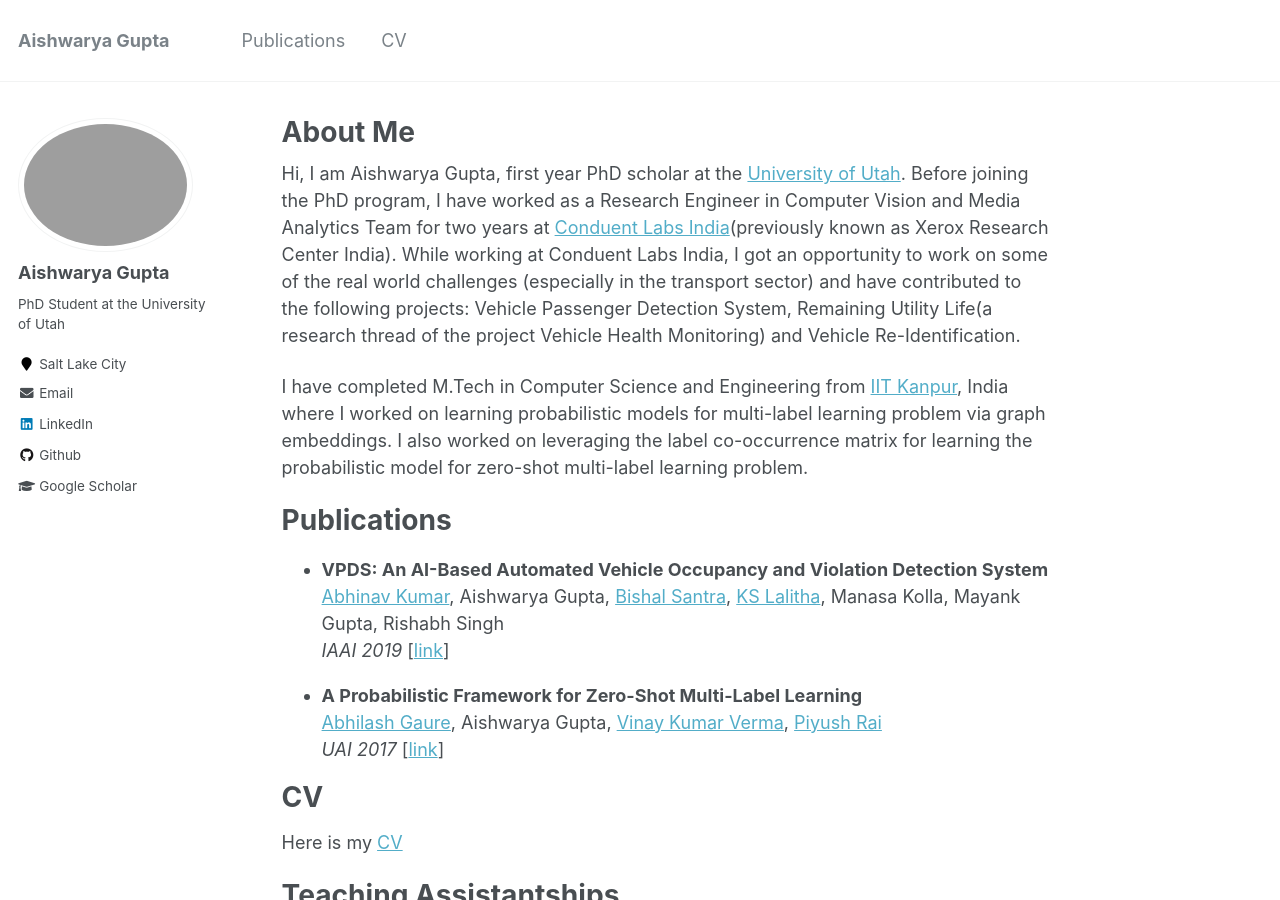
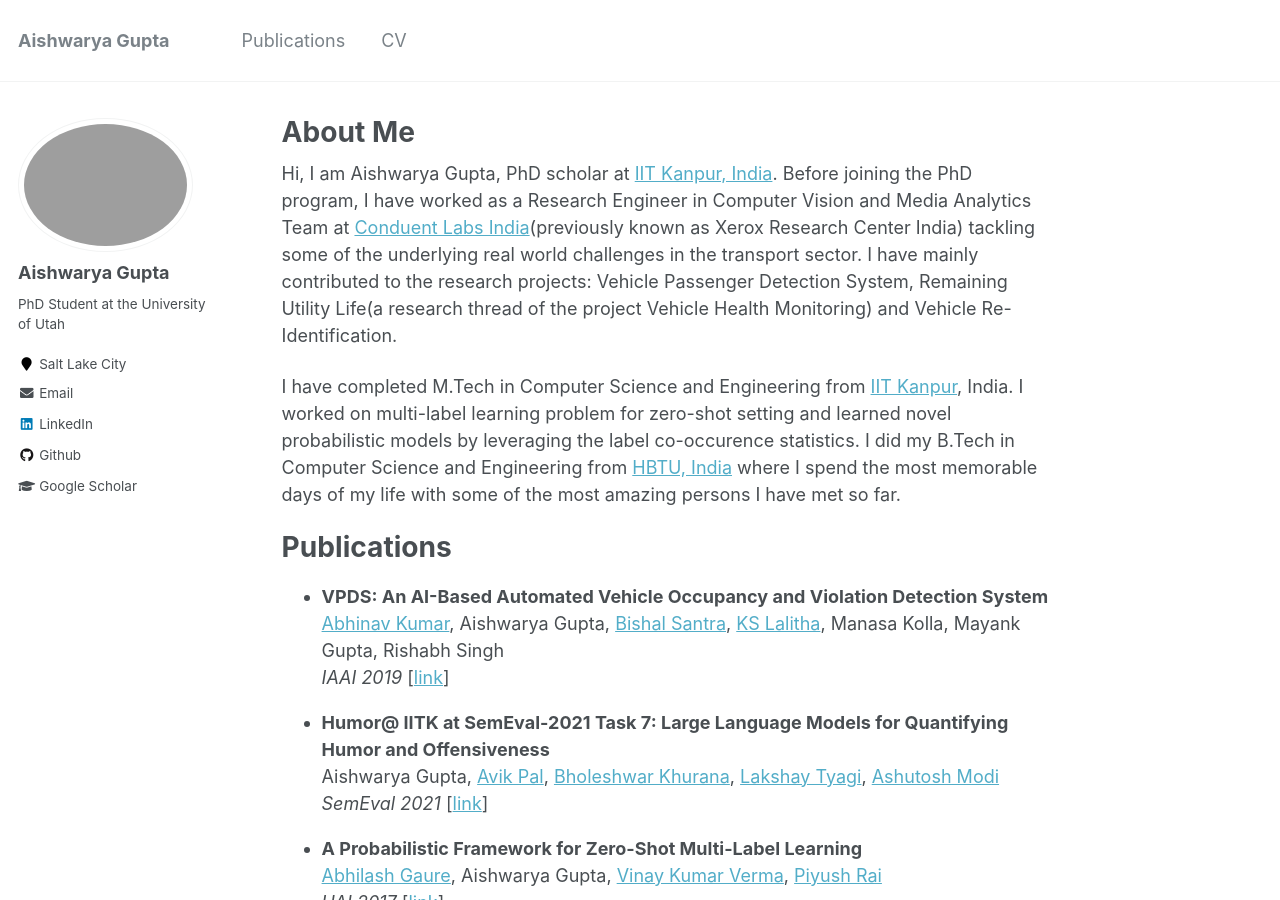
Before and after one commit to aishgupta/aishgupta.github.io, a Jekyll site: the page built from _pages/about.md, in a window 1280 px wide and 900 px high. Built offline with Jekyll 4.4.1, drawn with Linux system fonts in a browser that asks for light colours.

Commit message:
updated intro, added new cv and semevalpdf

```diff
--- a/_pages/about.md
+++ b/_pages/about.md
@@ -8,9 +8,9 @@ redirect_from:
   - /about.html
 ---
 
-Hi, I am Aishwarya Gupta, first year PhD scholar at the [University of Utah](https://www.utah.edu/). Before joining the PhD program, I have worked as a Research Engineer in Computer Vision and Media Analytics Team for two years at [Conduent Labs India](https://www.conduent.com/innovation/conduent-labs/conduent-labs-india/)(previously known as Xerox Research Center India). While working at Conduent Labs India, I got an opportunity to work on some of the real world challenges (especially in the transport sector) and have contributed to the following projects: Vehicle Passenger Detection System, Remaining Utility Life(a research thread of the project Vehicle Health Monitoring) and Vehicle Re-Identification.
+Hi, I am Aishwarya Gupta, PhD scholar at [IIT Kanpur, India](https://www.iitk.ac.in/). Before joining the PhD program, I have worked as a Research Engineer in Computer Vision and Media Analytics Team at [Conduent Labs India](https://www.conduent.com/innovation/conduent-labs/conduent-labs-india/)(previously known as Xerox Research Center India) tackling some of the underlying real world challenges in the transport sector. I have mainly contributed to the research projects: Vehicle Passenger Detection System, Remaining Utility Life(a research thread of the project Vehicle Health Monitoring) and Vehicle Re-Identification.
 
-I have completed M.Tech in Computer Science and Engineering from [IIT Kanpur](http://www.iitk.ac.in/), India where I worked on learning probabilistic models for multi-label learning problem via graph embeddings. I also worked on leveraging the label co-occurrence matrix for learning the probabilistic model for zero-shot multi-label learning problem.
+I have completed M.Tech in Computer Science and Engineering from [IIT Kanpur](http://www.iitk.ac.in/), India. I worked on multi-label learning problem for zero-shot setting and learned novel probabilistic models by leveraging the label co-occurence statistics. I did my B.Tech in Computer Science and Engineering from [HBTU, India](https://hbtu.ac.in/) where I spend the most memorable days of my life with some of the most amazing persons I have met so far.
 
 <H1 id = "publications">Publications</H1>
 
```
Also changed, not shown: _publications/semeval2021.md (added, +8 -0 lines), 1 other file.
